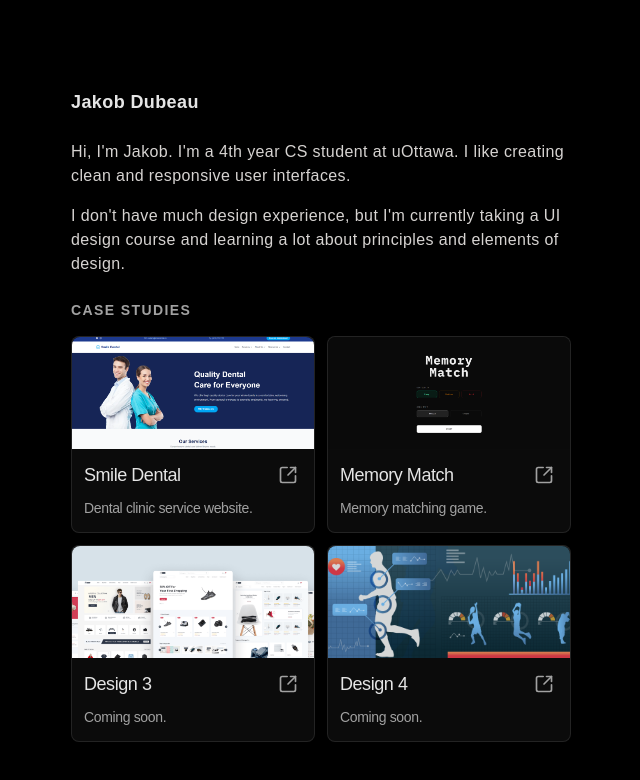
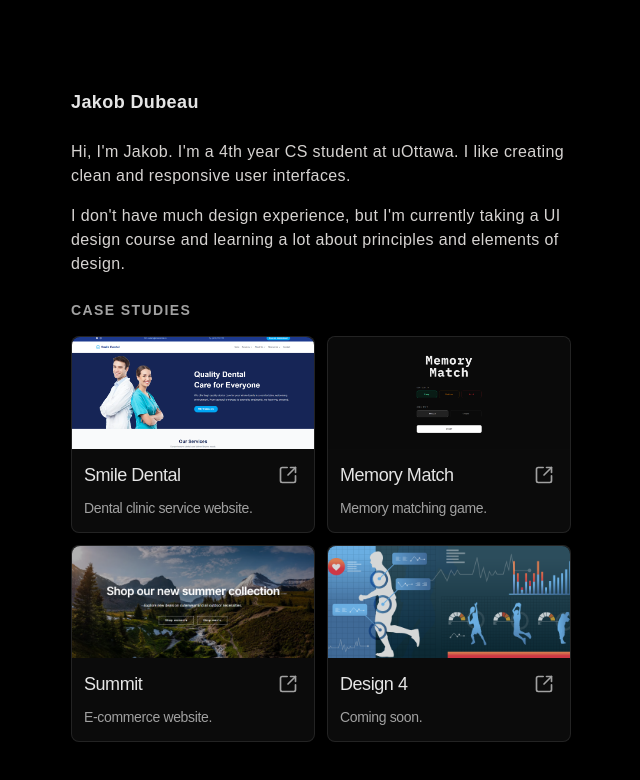
Before and after one commit to jakobdubeau/seg3125-portfolio, a Next.js app: page / in a window 1280 px wide. Shown: the top 780 px of the page, without its empty margins (319-959 px from the left). Built offline with nearby package versions, Linux system fonts and the light colour scheme.

Commit message:
new assignment

```diff
--- a/src/app/page.js
+++ b/src/app/page.js
@@ -4,7 +4,7 @@ import ProjectCard from "@/components/ProjectCard";
 
 import Design1Image from "../../public/images/smiledental.png";
 import Design2Image from "../../public/images/memorymatch.png";
-import Design3Image from "../../public/images/1_rDN1RbUDmaoNHiKfXSURog.png";
+import Design3Image from "../../public/images/ecom.png";
 import Design4Image from "../../public/images/beyond-game-day-article-hero.png";
 
 export default function Home() {
@@ -24,11 +24,11 @@ export default function Home() {
 			imageAlt: "Memory Match",
 		},
 		{
-			title: "Design 3",
-			href: "/coming-soon",
-			description: "Coming soon.",
+			title: "Summit",
+			href: "https://seg3125-ecommerce-site.vercel.app/",
+			description: "E-commerce website.",
 			image: Design3Image,
-			imageAlt: "Design 3",
+			imageAlt: "Summit",
 		},
 		{
 			title: "Design 4",
```
Also changed, not shown: public/images/ecom.png (added).
